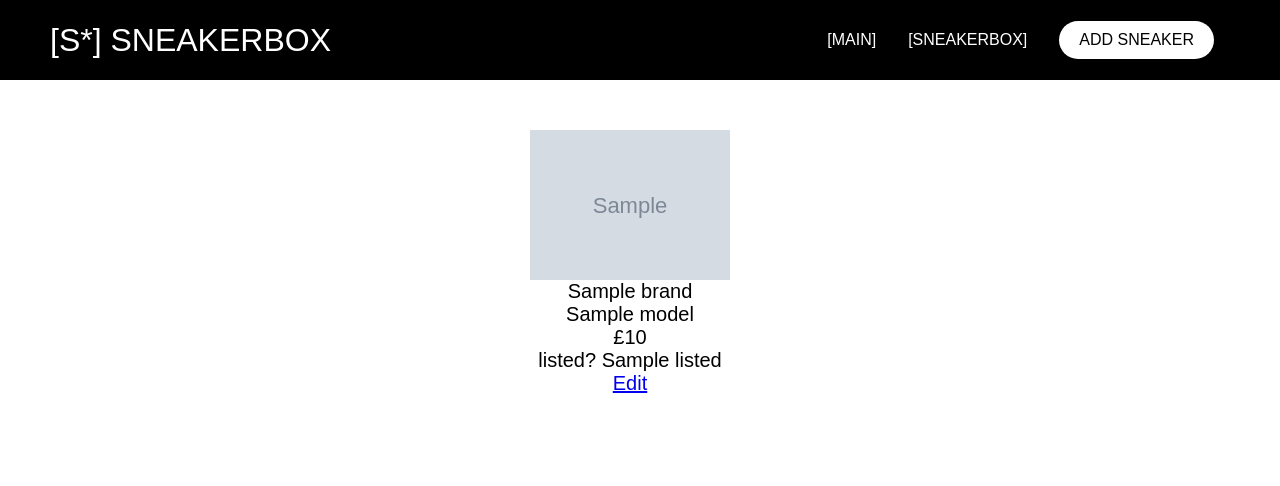
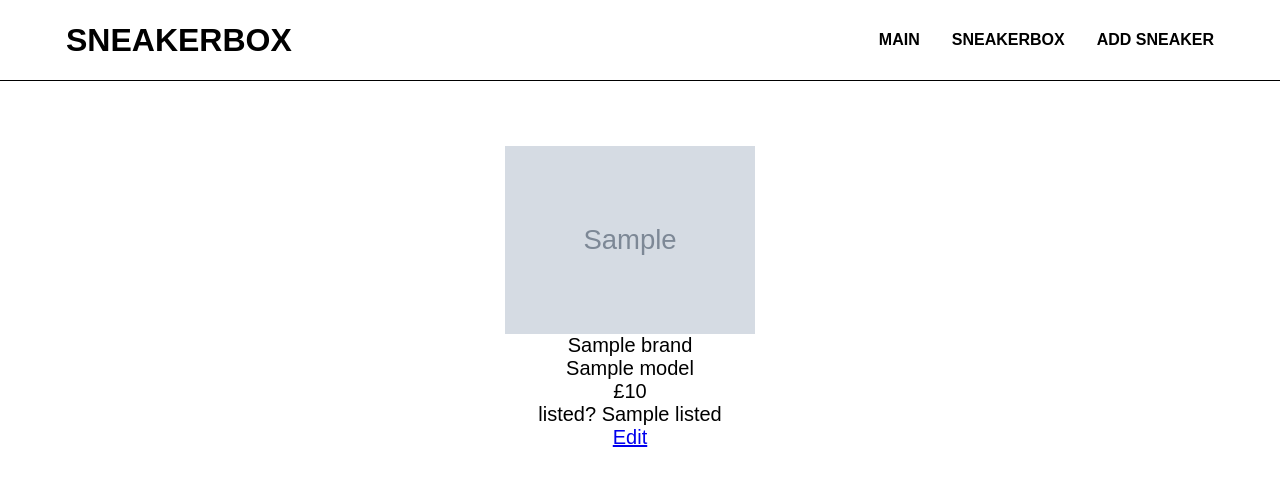
Before and after one commit to StuartByers/SneakerBox_Project_v2, a Flask app: page /sneakers/1 in a window 1280 px wide. Shown: the top 486 px of the page. Run offline with Flask 3, Linux system fonts and the light colour scheme; grey boxes marked "Sample" are stand-in pictures; a database or web service that is not in the repository returns one stand-in record (values such as "Sample title"); some libraries are stand-ins or nearby versions.

Commit message:
visual changes

```diff
--- a/static/style.css
+++ b/static/style.css
@@ -12,8 +12,16 @@
     font-family: 'Arial', sans-serif;
 }
 
+nav a {
+  text-decoration: none;
+  font-size: 1rem;
+  font-weight: bold;
+  color: black;
+  padding: 0 1rem;
+}
+
 .navbar {
-    background: black
+    background: rgb(255, 255, 255)
 }
 
 .navbar__container {
@@ -26,7 +34,6 @@
 .container {
   padding: 50px;
 }
-
 
 input, select, button {
     font-size: 100%;
@@ -41,7 +48,6 @@ input, select, button {
   font-size: 50%;
 }
 
-
 .delete-form{
   display: inline;
 }
@@ -50,7 +56,7 @@ input, select, button {
   display: flex;
   padding: 10px;
   background-color: rgb(165, 165, 165);
-  color: white;
+  color: rgb(255, 255, 255);
 }
 
 .menu li a{
@@ -58,14 +64,14 @@ input, select, button {
 }
 
 .menu li a:visited{
-  color: white;
+  color: rgb(0, 0, 0);
 }
 
 .menu li{
   padding-right: 10px;
   list-style: none;
-  color: white;
-  font-family: "Helvetica", arial, sans-serif; font-size: 14px;
+  color: black;
+  font-family: 'Arial', sans-serif; font-size: 14px;
 }
 
 .sneakers_container{
@@ -79,16 +85,18 @@ input, select, button {
   margin-right: 20px;
   align-items: center;
   justify-content: center;
+  padding: 15px;
 }
 
 .sneaker_tile img{
-  max-width: 200px;
+  max-width: 250px;
 }
 
 #navbar__logo {
-    color: white;
+    color: rgb(0, 0, 0);
     display: flex;
     align-items: center;
+    font-weight: bold;
     cursor: pointer;
     text-decoration: none;
     font-size: 2rem;
@@ -106,7 +114,7 @@ input, select, button {
 }
 
 .navbar__links {
-    color: white;
+    color: rgb(0, 0, 0);
     display: flex;
     align-items: center;
     justify-content: center;
@@ -171,9 +179,31 @@ input, select, button {
  }
 
  .show__layout {
+  text-decoration: none;
   font-size: 20px;
   display: flex;
   flex-direction: column;
   align-items: center;
   justify-content: center;
  }
+
+ .divider {
+  height: 1px;
+  background-color: black;
+  border: none;
+ }
+
+ label {
+  font-size: 15px;
+  font-weight: bold;
+ }
+
+ .brand {
+  font-size: 25px;
+  font-weight: bold;
+  display: flex;
+  flex-direction: column;
+  align-items: center;
+  justify-content: center;
+  font-family: 'Arial', sans-serif;
+ }
--- a/templates/base.html
+++ b/templates/base.html
@@ -11,20 +11,22 @@
 <body>
   <nav class="navbar">
     <div class="navbar__container">
-      <a href="/" id="navbar__logo">[S*] SNEAKERBOX</a>
+      <a href="/" id="navbar__logo">SNEAKERBOX</a>
         <ul class="navbar__menu">
           <li class="navbar__item">
-            <a href="/" class="navbar__links">[MAIN]</a>
+            <a href="/" class="navbar__links">MAIN</a>
           </li>
           <li class="navbar__item">
-            <a href="/sneakers" class="navbar__links">[SNEAKERBOX]</a>
+            <a href="/sneakers" class="navbar__links">SNEAKERBOX</a>
           </li>
-          <li class="navbar__btn">
-            <a href="/sneakers/new" class="button">ADD SNEAKER</a>
+          <li class="navbar__item">
+            <a href="/sneakers/new" class="navbar__links">ADD SNEAKER</a>
           </li>
         </ul>
     </div>
-  </nav>
+</nav>
+<div class="divider"></div>
+  </div>
 </header>
   <div class="container">
     {% block content %}
--- a/templates/sneakers/show.html
+++ b/templates/sneakers/show.html
@@ -6,10 +6,10 @@
     <div class="show__layout">
       <div class="sneaker_tile">
       <img src="{{sneaker.image_url}}">
-      <p>{{sneaker.brand.name}}</p>
+      <div class="brand"></div><p>{{sneaker.brand.name}}</p>
       <p>{{sneaker.model}}</p>
       <p>£{{sneaker.price}}</p>
-       <p>listed? {{sneaker.listed}}</p>
+      <p>listed? {{sneaker.listed}}</p>
       <p><a href="/sneakers/{{sneaker.id}}/edit">Edit</a></p>
       </div>
     </div>
```
Also changed, not shown: templates/sneakers/edit.html (+5 -5 lines), templates/sneakers/new.html (+5 -5 lines).
